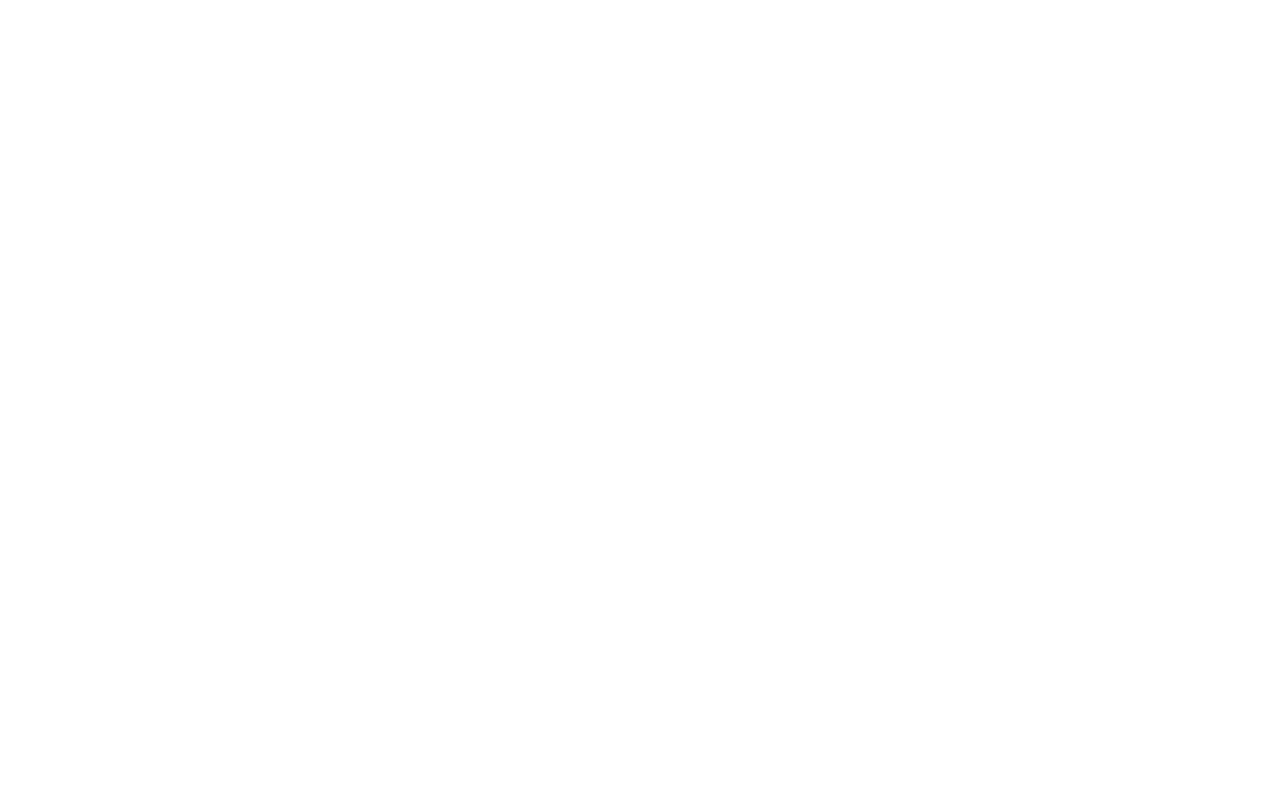
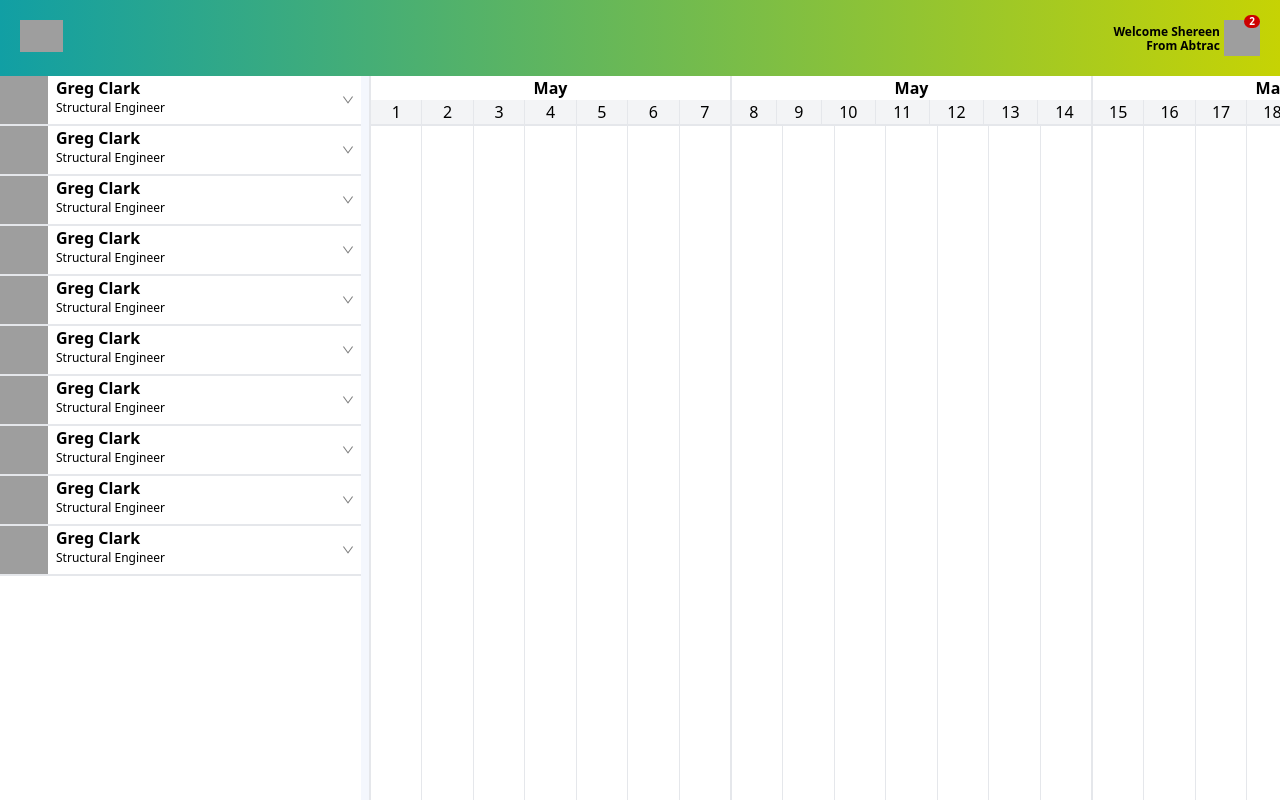
Before and after one commit to Team-Itexphere/ab, a React (Create React App) app: page /WorkRolePlay in a window 1280 px wide. Before the commit this address had no page. Built offline with nearby package versions, Linux system fonts and the light colour scheme; grey boxes are pictures that could not be loaded.

Commit message:
Nov27 001 workRolePlay created

```diff
--- a/src/pages/Disbursement/disbursement.screen.tsx
+++ b/src/pages/Disbursement/disbursement.screen.tsx
@@ -10,7 +10,7 @@
 import InputBoxCombo from '../../components/UI/InputCombo/inputCombo.comp'
 import GenericInput from '../../components/common/GenericInput/genericInput'
 import useAuth from '../../hooks/useAuth'
-import disbursementTypeData from '../../data/disbursementType.json'
+// import disbursementTypeData from '../../data/disbursementType.json'
 
 
 function DisbursementScreen({ selectedDisbTypes,
--- /dev/null
+++ b/src/pages/workRolePlay/UI/sidebar/Sidebar.tsx
@@ -0,0 +1,29 @@
+import React from 'react'
+import Row from './components/row';
+
+
+type sidebarType = {
+    isSideBarOpen: boolean
+}
+const Sidebar = ({ isSideBarOpen }: sidebarType) => {
+    const demoArray = Array.from({ length: 10 }, (_, index) => `Item ${index + 1}`);
+
+    return (
+        <div>
+
+            <div
+                className={
+                    isSideBarOpen
+                        ? "min-w-[361px] bg-white fixed  h-screen items-center left-0 z-20"
+                        : "bg-[#635FC7] top-auto bottom-10 justify-center items-center hover:opacity-80 cursor-pointer  p-0 transition duration-300 transform fixed felx w-[56px] h-[48px] rounded-r-full  "
+                }
+            >
+                {demoArray.map((_, i) => (
+                    <Row key={i} />
+                ))}
+            </div>
+        </div>
+    )
+}
+
+export default Sidebar
--- /dev/null
+++ b/src/pages/workRolePlay/UI/sidebar/components/row.tsx
@@ -0,0 +1,93 @@
+import React, { useState } from 'react'
+import { DownOutlined, UpOutlined } from '@ant-design/icons';
+
+const Row = () => {
+    const [isOpen, setIsOpen] = useState(false)
+
+    const handleOnDrop = (e: any) => {
+        // const { prevColIndex, taskIndex } = JSON.parse(
+        //   e.dataTransfer.getData("text")
+        // );
+
+        // if (colIndex !== prevColIndex) {
+        //   dispatch(
+        //     boardsSlice.actions.dragTask({ colIndex, prevColIndex, taskIndex })
+        //   );
+        // }
+    };
+
+    const handleOnDragOver = (e: any) => {
+        e.preventDefault();
+    };
+
+    const handleOnDrag = (e: any) => {
+        // @ts-ignore
+        // e.dataTransfer.setData(
+        //     "text",
+        //     // @ts-ignore
+        //     JSON.stringify({ taskIndex, prevColIndex: colIndex })
+        // );
+    };
+
+    return (
+        <div className='border-b-2'>
+            <div className=' max-w-[361px] flex gap-2 '>
+                <img
+                    src="https://cdn.pixabay.com/photo/2015/10/05/22/37/blank-profile-picture-973460_960_720.png"
+                    alt=""
+                    className='object-cover h-12 w-12'
+                />
+                <div className='flex-grow'>
+                    <p className='font-bold'>Greg Clark</p>
+                    <p className='text-xs font-light'>Structural Engineer</p>
+                </div>
+
+                {isOpen ? <UpOutlined style={{ fontSize: '12px', color: 'gray', padding: 7 }} onClick={() => setIsOpen(!isOpen)} /> : <DownOutlined style={{ fontSize: '12px', color: 'gray', padding: 7 }} onClick={() => setIsOpen(!isOpen)} />}
+
+
+            </div>
+
+            {isOpen &&
+                <div>
+                    <div
+                        draggable
+                        onDragStart={handleOnDrag}
+                        className='flex cursor-move justify-end min-h-[35px] gap-2 my-2 px-1'>
+                        <div>
+                            <p className='font-light text-xs text-right'>TM Consultant</p>
+                            <p className='text-sm font-semibold'>170599-499 Bower Ave- structural A...</p>
+                        </div>
+
+                        <div className='bg-emerald-400 min-h-[35px] w-3 rounded-md' />
+                    </div>
+                    <div
+                        draggable
+                        onDragStart={handleOnDrag}
+                        className='flex justify-end min-h-[35px] gap-2 my-2  px-1'>
+                        <div>
+                            <p className='font-light text-xs text-right'>TM Consultant</p>
+                            <p className='text-sm font-semibold'>220989-36 Main Street ...</p>
+                        </div>
+
+                        <div className='bg-orange-400 min-h-[35px] w-3 rounded-md' />
+                    </div>
+                    <div
+                        draggable
+                        onDragStart={handleOnDrag}
+                        className='flex justify-end min-h-[35px] gap-2 my-2  px-1'>
+                        <div>
+                            <p className='font-light text-xs text-right'>TM Consultant</p>
+                            <p className='text-sm font-semibold'>170599-499 Bower Ave- structural A...</p>
+                        </div>
+
+                        <div className='bg-emerald-400 min-h-[35px] w-3 rounded-md' />
+                    </div>
+                </div>
+
+            }
+        </div>
+
+    )
+}
+
+export default Row
--- /dev/null
+++ b/src/pages/workRolePlay/workRolePlay.screen.tsx
@@ -0,0 +1,156 @@
+import React, { useEffect, useState } from 'react'
+import Header from '../../components/UI/header/header'
+import Sidebar from './UI/sidebar/Sidebar'
+
+const WorkRolePlay = () => {
+
+    const [windowSize, setWindowSize] = useState([
+        window.innerWidth,
+        window.innerHeight
+    ])
+
+    useEffect(() => {
+        const handleWindowResize = () => {
+            setWindowSize([window.innerWidth, window.innerHeight]);
+        };
+
+        window.addEventListener("resize", handleWindowResize);
+        return () => {
+            window.removeEventListener("resize", handleWindowResize)
+        }
+    })
+
+    const [isBoardModalOpen, setIsBoardModalOpen] = useState(false);
+    const [isSideBarOpen, setIsSideBarOpen] = useState(true)
+
+    // // Simulated tasks for demonstration
+    // const tasks = [
+    //     { id: 'task-1', content: 'Task 1' },
+    //     { id: 'task-2', content: 'Task 2' },
+    //     // ... More tasks
+    // ];
+
+    // // Generate calendar sections (for simplicity, consider a month of 30 days)
+    // const daysInMonth = 30;
+    // const sections = [];
+    // for (let i = 7; i < daysInMonth; i += 7) {
+    //     const section = tasks.slice(i, i + 7); // Get tasks for this section
+
+    //     [i,]
+    //     sections.push(i);
+    // }
+
+    // [
+    //     {
+    //         mounth: 'may',
+    //         week: 1,
+    //         Days: [1, 2, 3, 4, 5, 6, 7],
+    //     },
+    //     {
+    //         mounth: 'may',
+    //         week: 2,
+    //         Days: [8, 9, 10, 11, 12, 13, 14],
+    //     },
+    //     {
+    //         mounth: 'may',
+    //         week: 3,
+    //         Days: [15, 16, 17, 18, 19, 20, 21],
+    //     },
+    //     {
+    //         mounth: 'may',
+    //         week: 4,
+    //         Days: [22, 23, 24, 25, 26, 27, 28],
+    //     },
+    // ]
+
+
+    const month = 'May';
+    const daysInMonth = 31; // Assuming May has 31 days
+
+    const weeksInMonth = [];
+    let currentDay = 1;
+
+    while (currentDay <= daysInMonth) {
+        console.log('currentDay ::', currentDay)
+        const daysForWeek = [];
+
+        for (let i = 0; i < 7 && currentDay <= daysInMonth; i++) {
+            daysForWeek.push(currentDay);
+            currentDay++;
+        }
+
+        weeksInMonth.push({
+            month,
+            week: weeksInMonth.length + 1,
+            Days: daysForWeek,
+        });
+    }
+
+    console.log('weeksInMonth ::', weeksInMonth);
+    const handleOnDrop = (e: any) => {
+        // const { prevColIndex, taskIndex } = JSON.parse(
+        //   e.dataTransfer.getData("text")
+        // );
+
+        // if (colIndex !== prevColIndex) {
+        //   dispatch(
+        //     boardsSlice.actions.dragTask({ colIndex, prevColIndex, taskIndex })
+        //   );
+        // }
+    };
+
+    const handleOnDragOver = (e: any) => {
+        e.preventDefault();
+    };
+
+
+    return (
+        <div className='scrollbar-hide overflow-y-scroll  h-screen'>
+            <Header />
+
+            <div
+                className={
+                    windowSize[0] >= 768 && isSideBarOpen
+                        ? "bg-[#f4f7fd] scrollbar-hide  flex h-full overflow-x-scroll gap-2 ml-[361px] "
+                        : "bg-[#f4f7fd] scrollbar-hide  flex  h-full   overflow-x-scroll gap-6 "
+                }
+            >
+                {windowSize[0] >= 768 && (
+                    <Sidebar isSideBarOpen={isSideBarOpen} />
+                )}
+                <div className='flex '>
+                    {weeksInMonth.map((col, index) => (
+                        <div className='min-w-[361px]  bg-white border-l-2 border-gray-200'>
+                            <p className='text-center text-base font-semibold'>{col.month}</p>
+                            <div className='flex w-full bg-gray-100 '>
+                                {col.Days.map((day, i) =>
+                                    <div className={`flex-grow text-center ${i !== 6 && ' border-r-[1px] border-r-gray-200'} border-b-2  `}>
+                                        <p className=''>{day}</p>
+                                    </div>
+                                )}
+                            </div>
+
+                            <div className='flex w-full  '>
+                                {col.Days.map((day, i) =>
+                                    <div onDrop={handleOnDrop}
+                                        onDragOver={handleOnDragOver}
+                                        className={`h-screen flex-grow ${i !== 6 && ' border-r-[1px] border-r-gray-200'}`}>
+
+                                    </div>
+                                )}
+                            </div>
+                        </div>
+
+                    ))}
+                </div>
+
+            </div>
+
+
+
+
+        </div>
+    )
+}
+
+export default WorkRolePlay
--- a/src/pages/workSchedule/UI/Column/Column.tsx
+++ b/src/pages/workSchedule/UI/Column/Column.tsx
@@ -50,7 +50,7 @@
             className="scrollbar-hide   mx-5 pt-[20px] min-w-[280px] "
         >
             <p className=" font-semibold flex  items-center  gap-2 tracking-widest md:tracking-[.2em] text-[#828fa3]">
-                <div className={`rounded-full w-4 h-4 ${randomColor} `} />
+                {/* <div className={`rounded-full w-4 h-4 ${randomColor} `} /> */}
                 {col.name} ({col.tasks.length})
             </p>
 
--- a/src/routes/index.tsx
+++ b/src/routes/index.tsx
@@ -13,7 +13,6 @@
 // import HomeScreen from '../pages/Home/home.screen';
 // import RequireAuth from '../utils/validation/RequireAuth';
 // import DisbursementScreen from '../pages/Disbursement/disbursement.screen';
-
 
 // project imports
 // import Loader from './Loader';
@@ -36,6 +35,7 @@
     const RequireAuth = Loadable(lazy(() => import('../utils/validation/RequireAuth')))
     const DisbursementScreen = Loadable(lazy(() => import('../pages/Disbursement/disbursement.screen')))
     const WorkScheduleScreen = Loadable(lazy(() => import('../pages/workSchedule/workSchedule.screen')))
+    const WorkRolePlay = Loadable(lazy(() => import('../pages/workRolePlay/workRolePlay.screen')))
 
     return (
         <Routes>
@@ -43,6 +43,7 @@
             <Route path='/' element={<Layout />}>
 
                 <Route path="work-scheduling" element={<WorkScheduleScreen />} />
+                <Route path="WorkRolePlay" element={<WorkRolePlay />} />
                 {/* public routes */}
                 <Route path="login" element={<LoginScreen />} />
 
```
